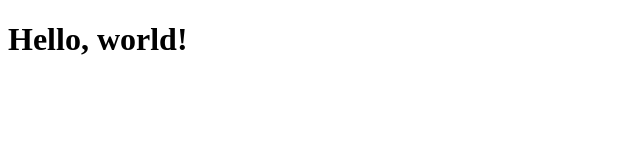
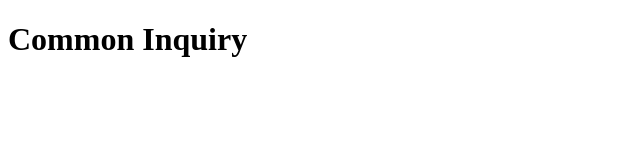
Before and after one commit to thepmac/commoninquiry, a plain HTML site: page index.html in a window 1280 px wide. Shown: the whole page, without its empty margins (0-640 px from the left). Drawn offline with Linux system fonts and the light colour scheme.

Commit message:
Update index.html

```diff
--- a/index.html
+++ b/index.html
@@ -6,7 +6,7 @@
     <title>Document</title>
 </head>
 <body>
-    <h1>Hello, world!</h1>
+    <h1>Common Inquiry</h1>
 
 </body>
 </html>
```
